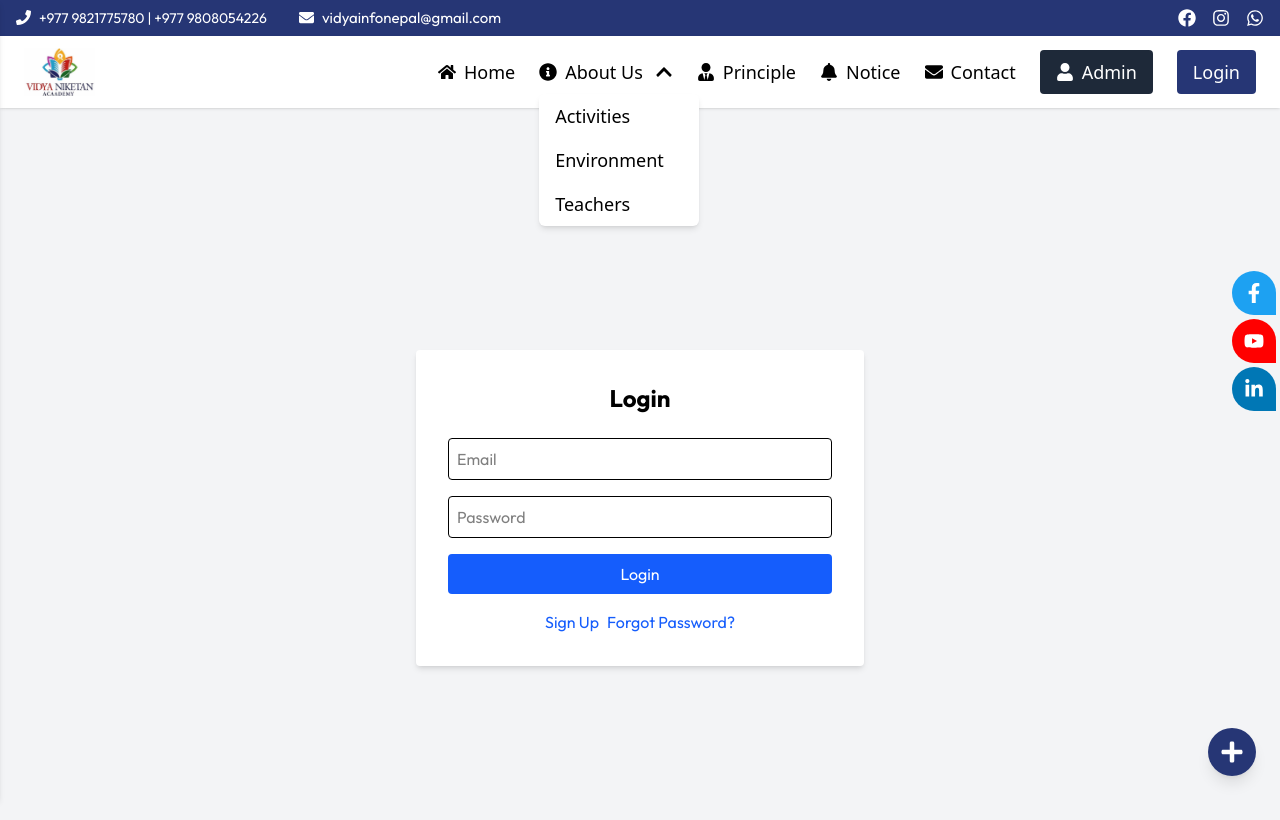
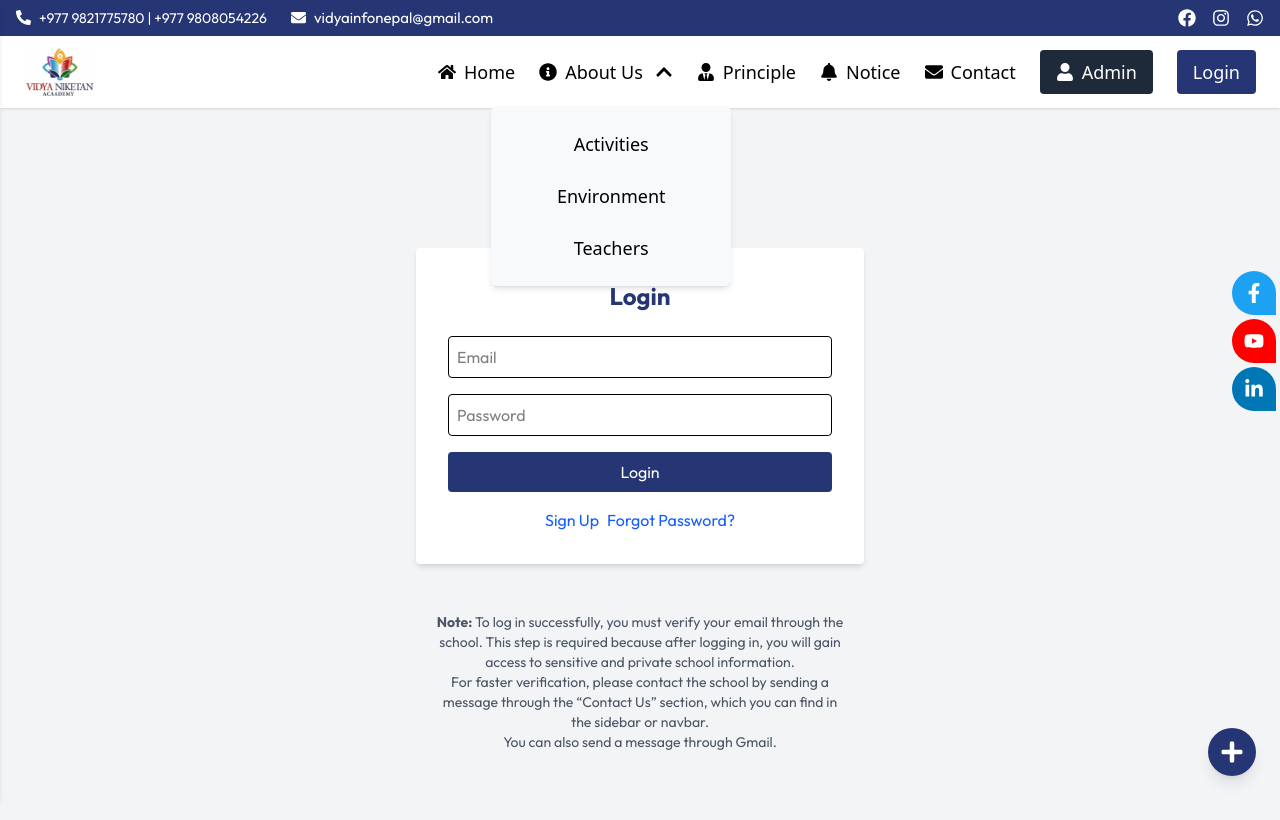
Before and after one commit to karukhusyalritesh-del/school, a React (Vite) app in the folder frontend/: page /login in a window 1280 px wide. Both pictures are taken after a click on the button "About Us". Shown: the top 820 px of the page. Built offline with nearby package versions, Linux system fonts and the light colour scheme; a web font is replaced by a local one.

Commit message:
cursor added

```diff
--- a/frontend/src/Components/ContactForm.jsx
+++ b/frontend/src/Components/ContactForm.jsx
@@ -213,7 +213,7 @@ const ContactUs = ({ isDarkMode }) => {
               {/* Submit Button */}
               <button
                 type="submit"
-                className={`w-full py-3 px-6 rounded-lg font-semibold transition-colors duration-300 focus:ring-2 focus:ring-blue-500 focus:ring-offset-2 ${
+                className={`w-full py-3 px-6 rounded-lg font-semibold transition-colors duration-300 focus:ring-2 focus:ring-blue-500 focus:ring-offset-2 cursor-pointer ${
                   isDarkMode ? "bg-red-500 hover:bg-red-600 text-white" : "bg-[#263675] hover:bg-blue-700 text-white"
                 }`}
               >
--- a/frontend/src/Components/MainNav.jsx
+++ b/frontend/src/Components/MainNav.jsx
@@ -25,7 +25,6 @@ const MainNav = ({ isDarkMode }) => {
     document.body.style.overflow = menuOpen ? "hidden" : "auto";
   }, [menuOpen]);
 
-  // ✅ helper to scroll or navigate
   const handleNav = (sectionId) => {
     if (location.pathname !== "/") {
       navigate("/", { state: { scrollTo: sectionId } });
@@ -58,12 +57,15 @@ const MainNav = ({ isDarkMode }) => {
             <FaHome /> Home
           </button>
         </li>
+
+        {/* About Us Dropdown */}
+       {/* About Us Dropdown */}
 <li className="relative">
   <button
-            onClick={() => setDropdownOpen(!dropdownOpen)}
     className={`flex items-center gap-2 cursor-pointer whitespace-nowrap ${
       isDarkMode ? "hover:text-gray-300" : "hover:text-[#263675]"
     }`}
+    onClick={() => setDropdownOpen(!dropdownOpen)}
   >
     <FaInfoCircle /> About Us
     <FaChevronDown
@@ -72,44 +74,52 @@ const MainNav = ({ isDarkMode }) => {
       }`}
     />
   </button>
-          {dropdownOpen && (
+
   <ul
-              className={`${
-                isDarkMode ? "bg-[#242250] text-white" : "bg-white text-black"
-              } absolute left-0 mt-2 w-40 shadow-md rounded-md`}
+    className={`absolute -left-12 mt-5 lg:pt-3 lg:pb-3 w-60 shadow-md rounded-md transition-all duration-300 overflow-hidden
+      ${isDarkMode ? "bg-[#242250] text-white" : "bg-[#f8f9fa] text-black"}
+      ${dropdownOpen ? "opacity-100 translate-y-0 scale-100" : "opacity-0 translate-y-5 scale-95 pointer-events-none"}
+      lg:mr-24
+    `}
   >
-<li>
+    <li className="w-full flex justify-center group">
+      <div className="w-52 mx-auto relative overflow-hidden rounded">
         <Link
           to="/activities"
-    className="block w-full text-left px-4 py-2 hover:bg-[#432323]"
+          className="block w-full text-center px-4 py-3 hover:bg-blue-200/50 hover:backdrop-blur-md rounded transition-all duration-300 transform group-hover:translate-x-[-8px] hover:text-[#263675]"
           onClick={() => setDropdownOpen(false)}
         >
           Activities
         </Link>
+      </div>
     </li>
-
-<li>
+    <li className="w-full flex justify-center group">
+      <div className="w-52 mx-auto relative overflow-hidden rounded">
         <Link
           to="/environment"
-    className="block w-full text-left px-4 py-2 hover:bg-[#432323]"
+          className="block w-full text-center px-4 py-3 hover:bg-blue-200/50 hover:backdrop-blur-md hover:text-[#263675] rounded transition-all duration-300 transform group-hover:translate-x-[-8px]"
           onClick={() => setDropdownOpen(false)}
         >
           Environment
         </Link>
+      </div>
     </li>
-<li>
+    <li className="w-full flex justify-center group">
+      <div className="w-52 mx-auto relative overflow-hidden rounded">
         <Link
           to="/teachers"
-    className="block w-full text-left px-4 py-2 hover:bg-[#432323]"
+          className="block w-full text-center px-4 py-3 hover:bg-blue-200/50 hover:backdrop-blur-md hover:text-[#263675] rounded transition-all duration-300 transform group-hover:translate-x-[-8px]"
           onClick={() => setDropdownOpen(false)}
         >
           Teachers
         </Link>
+      </div>
+    </li>
+  </ul>
 </li>
 
-            </ul>
-          )}
-        </li>
+
+        {/* Other Menu Items */}
         <li>
           <Link
             to="/principle"
@@ -137,6 +147,7 @@ const MainNav = ({ isDarkMode }) => {
             <FaBell /> Notice
           </button>
         </li>
+
         <li>
           <Link
             to="/contact"
@@ -149,43 +160,26 @@ const MainNav = ({ isDarkMode }) => {
         </li>
 
         <li>
-          <Link
-            to="/admin"
-            className="flex items-center gap-2 px-4 py-2 bg-gray-800 text-white rounded hover:bg-gray-900 transition"
-          >
+          <Link className="flex items-center gap-2 px-4 py-2 bg-gray-800 text-white rounded hover:bg-gray-900 transition" to="/admin">
             <FaUser /> Admin
           </Link>
         </li>
+
         <li>
-          <Link
-            to="/login"
-            className="flex items-center gap-2 px-4 py-2 bg-[#263675] text-white rounded hover:bg-blue-700 transition"
-          >
+          <Link className="flex items-center gap-2 px-4 py-2 bg-[#263675] text-white rounded hover:bg-blue-700 transition" to="/login">
             Login
           </Link>
         </li>
       </ul>
 
-      {/* Mobile Icon */}
+      {/* Mobile Menu Icon */}
       <button
         className="lg:hidden flex flex-col space-y-1 ml-auto"
         onClick={() => setMenuOpen(!menuOpen)}
       >
-        <span
-          className={`${
-            isDarkMode ? "bg-white" : "bg-black"
-          } block w-6 h-0.5`}
-        ></span>
-        <span
-          className={`${
-            isDarkMode ? "bg-white" : "bg-black"
-          } block w-6 h-0.5`}
-        ></span>
-        <span
-          className={`${
-            isDarkMode ? "bg-white" : "bg-black"
-          } block w-6 h-0.5`}
-        ></span>
+        <span className={`${isDarkMode ? "bg-white" : "bg-black"} block w-6 h-0.5`}></span>
+        <span className={`${isDarkMode ? "bg-white" : "bg-black"} block w-6 h-0.5`}></span>
+        <span className={`${isDarkMode ? "bg-white" : "bg-black"} block w-6 h-0.5`}></span>
       </button>
 
       {/* Mobile Sidebar */}
@@ -199,15 +193,10 @@ const MainNav = ({ isDarkMode }) => {
         <div className="flex items-center justify-between px-6 py-4 border-b">
           <img src={logo} alt="Logo" className="h-12 mix-blend-multiply" />
           <button onClick={() => setMenuOpen(false)}>
-            <FaTimes
-              className={`${
-                isDarkMode ? "text-white" : "text-black"
-              } text-xl`}
-            />
+            <FaTimes className={`${isDarkMode ? "text-white" : "text-black"} text-xl`} />
           </button>
         </div>
 
-        {/* Mobile Links */}
         <ul className="flex-1 flex flex-col justify-center items-start px-6 space-y-6 text-xl">
           <li>
             <button
@@ -220,6 +209,8 @@ const MainNav = ({ isDarkMode }) => {
               <FaHome /> Home
             </button>
           </li>
+
+          {/* Mobile Dropdown */}
           <li>
             <button
               onClick={() => setDropdownOpen(!dropdownOpen)}
@@ -232,6 +223,7 @@ const MainNav = ({ isDarkMode }) => {
                 }`}
               />
             </button>
+
             {dropdownOpen && (
               <ul className="mt-2 space-y-2 text-base pl-4">
                 <li>
@@ -240,6 +232,7 @@ const MainNav = ({ isDarkMode }) => {
                     onClick={() => {
                       handleNav("second-section");
                       setMenuOpen(false);
+                      setDropdownOpen(false);
                     }}
                   >
                     Activities
@@ -251,6 +244,7 @@ const MainNav = ({ isDarkMode }) => {
                     onClick={() => {
                       handleNav("aboutSection");
                       setMenuOpen(false);
+                      setDropdownOpen(false);
                     }}
                   >
                     Environment
@@ -262,6 +256,7 @@ const MainNav = ({ isDarkMode }) => {
                     onClick={() => {
                       handleNav("container-new");
                       setMenuOpen(false);
+                      setDropdownOpen(false);
                     }}
                   >
                     Teachers
@@ -270,6 +265,7 @@ const MainNav = ({ isDarkMode }) => {
               </ul>
             )}
           </li>
+
           <li>
             <Link
               to="/principle"
--- a/frontend/src/Components/PrincipleMssg.jsx
+++ b/frontend/src/Components/PrincipleMssg.jsx
@@ -37,7 +37,7 @@ const PrincipalMsg = ({ isDarkMode }) => {
               isDarkMode ? "text-white" : "text-[#263675]"
             }`}
           >
-            <FaGraduationCap className="mr-2.5 max-lg:text-2xl" /> Words From Principal
+            <FaGraduationCap className="mr-2.5 max-lg:text-2xl" /> Words From Founder
           </h2>
           <p
             className={`font-albert text-xl pt-8 pr-8 leading-relaxed max-lg:text-base max-lg:pt-4 max-lg:pr-0 max-lg:text-justify ${
@@ -45,7 +45,7 @@ const PrincipalMsg = ({ isDarkMode }) => {
             }`}
           >
             I hope you all had a wonderful break and are ready to dive into an exciting and productive new school
-            year. My name is Rundi Prasad Chaudhary, and I am honored to be your principal. First, I want to
+            year. My name is Rundi Prasad Chaudhary, and I am honored to be your founder. First, I want to
             extend a warm welcome to our new students and a welcome back to our returning ones. Each one of you is a
             valued member of our school community, and I am thrilled to see all the eager faces ready to learn and
             grow. Here at Vidya Niketan Academy, we believe in creating an environment where everyone feels safe,
--- a/frontend/src/Components/TeacherSlider.jsx
+++ b/frontend/src/Components/TeacherSlider.jsx
@@ -29,7 +29,7 @@ const sectionRef = useRef(null);
   const slides = [
     {
       name: "Devendra Yadav",
-      role: "Founder",
+      role: "Principle",
       description: "I am the founder of our school. As the founder, my role is to create a warm and inspiring environment where every child can learn, grow, and shine. I guide the vision of the school, support our teachers, and make sure every student feels valued and encouraged. My goal is to build a place where learning is joyful, dreams are nurtured, and every child can reach their full potential.",
       image: viceImg
     },
--- a/frontend/src/Components/TopNav.jsx
+++ b/frontend/src/Components/TopNav.jsx
@@ -1,5 +1,5 @@
 import React from "react";
-import { FaPhone, FaEnvelope, FaFacebook, FaInstagram, FaWhatsapp } from "react-icons/fa";
+import { FaPhoneAlt, FaEnvelope, FaFacebook, FaInstagram, FaWhatsapp } from "react-icons/fa"; // 👈 changed FaPhone → FaPhoneAlt
 import darkModeColors from "./DarkMode"; // import dark mode colors
 
 const FirstNavbar = ({ isDarkMode }) => {
@@ -8,9 +8,9 @@ const FirstNavbar = ({ isDarkMode }) => {
       <div className="flex justify-between items-center flex-nowrap">
 
         {/* Left Side */}
-        <div className="flex items-center space-x-2 sm:space-x-3 lg:space-x-8 text-[10px] sm:text-xs lg:text-[12px] flex-shrink-0">
+        <div className="flex items-center space-x-4 sm:space-x-3 lg:space-x-6 text-[10px] sm:text-xs lg:text-[12px] flex-shrink-0">
           <div className="flex items-center space-x-1 sm:space-x-2 whitespace-nowrap">
-            <FaPhone className="text-[12px] sm:text-sm lg:text-[15px]" />
+            <FaPhoneAlt className="text-[12px] sm:text-sm lg:text-[15px]" />
             <span className="text-[10px] sm:text-xs lg:text-[14px]">
               +977 9821775780 | +977 9808054226
             </span>
--- a/frontend/src/Pages/Notice.jsx
+++ b/frontend/src/Pages/Notice.jsx
@@ -10,14 +10,11 @@ const NoticePage = () => {
 
   const fetchNotices = async () => {
     try {
-      console.log('Fetching notices for frontend...');
       const res = await api.get("/notice/all");
-      console.log('Frontend notices:', res.data);
       const noticesData = Array.isArray(res.data) ? res.data : [];
       setNotices(noticesData);
       setLoading(false);
     } catch (err) {
-      console.error("Error fetching notices:", err);
       setNotices([]);
       setLoading(false);
     }
@@ -76,7 +73,7 @@ const NoticePage = () => {
               className={`px-4 py-2 rounded-full font-medium transition ${
                 activeCategory === category
                   ? "bg-[#263675] text-white"
-                  : "bg-white border border-gray-300 text-gray-700 hover:bg-blue-100"
+                  : "bg-white border border-gray-300 text-gray-700 hover:bg-blue-100 cursor-pointer"
               }`}
               onClick={() => setActiveCategory(category)}
             >
--- a/frontend/src/Pages/login.jsx
+++ b/frontend/src/Pages/login.jsx
@@ -1,4 +1,4 @@
-import React, { useState } from "react";
+import React, { useState, useEffect } from "react";
 import api from "../api/axios"; // 👈 import axios instance
 
 const AuthForm = () => {
@@ -6,12 +6,24 @@ const AuthForm = () => {
   const [isForgot, setIsForgot] = useState(false); // Forgot password form
   const [loading, setLoading] = useState(false);
   const [message, setMessage] = useState("");
+  const [isLoggedIn, setIsLoggedIn] = useState(false); // Track login status
+  const [userName, setUserName] = useState(""); // Store user name
 
   const [formData, setFormData] = useState({
     name: "",
     email: "",
     password: "",
   });
+
+  // Check if user is already logged in on component mount
+  useEffect(() => {
+    const token = localStorage.getItem("token");
+    const storedUserName = localStorage.getItem("userName");
+    if (token) {
+      setIsLoggedIn(true);
+      setUserName(storedUserName || "User");
+    }
+  }, []);
 
   const handleChange = (e) => {
     setFormData({ ...formData, [e.target.name]: e.target.value });
@@ -37,6 +49,9 @@ const AuthForm = () => {
         });
         setMessage("Login successful!");
         localStorage.setItem("token", res.data.token); // Save JWT
+        localStorage.setItem("userName", res.data.user.name); // Save user name
+        setIsLoggedIn(true);
+        setUserName(res.data.user.name);
       } else {
         // Signup
         const res = await api.post("/auth/signup", {
@@ -54,10 +69,66 @@ const AuthForm = () => {
     }
   };
 
+  const handleLogout = async () => {
+    try {
+      // Call logout API
+      await api.post("/auth/logout");
+
+      // Remove token and user data from localStorage
+      localStorage.removeItem("token");
+      localStorage.removeItem("userName");
+
+      // Reset states
+      setIsLoggedIn(false);
+      setUserName("");
+      setMessage("Logged out successfully!");
+
+      // Reset form
+      setFormData({
+        name: "",
+        email: "",
+        password: "",
+      });
+    } catch (err) {
+      setMessage(err.response?.data?.message || "Logout successful!");
+      // Even if API call fails, clear local storage
+      localStorage.removeItem("token");
+      localStorage.removeItem("userName");
+      setIsLoggedIn(false);
+      setUserName("");
+    }
+  };
+
+  // If user is logged in, show logout interface
+  if (isLoggedIn) {
+    return (
+      <div className="flex items-center justify-center min-h-screen bg-gray-100">
+        <div className="bg-white p-8 rounded shadow-md w-full max-w-md text-center">
+          <h2 className="text-2xl text-[#263675] font-bold mb-4">
+            Welcome, {userName}!
+          </h2>
+          <p className="text-gray-600 mb-6">You are successfully logged in.</p>
+
+          {message && (
+            <p className="mb-4 text-center text-sm text-green-500">{message}</p>
+          )}
+
+          <button
+            onClick={handleLogout}
+            className="w-full bg-red-600 text-white p-2 rounded hover:bg-red-700 transition cursor-pointer"
+          >
+            Logout
+          </button>
+        </div>
+      </div>
+    );
+  }
+
+  // Original login/signup form
   return (
-    <div className="flex items-center justify-center min-h-screen bg-gray-100">
+    <div className="flex flex-col items-center justify-center min-h-screen bg-gray-100">
       <div className="bg-white p-8 rounded shadow-md w-full max-w-md">
-        <h2 className="text-2xl font-bold mb-6 text-center">
+        <h2 className="text-2xl text-[#263675] font-bold mb-6 text-center">
           {isForgot ? "Forgot Password" : isLogin ? "Login" : "Sign Up"}
         </h2>
 
@@ -103,7 +174,7 @@ const AuthForm = () => {
           <button
             type="submit"
             disabled={loading}
-            className="w-full bg-blue-600 text-white p-2 rounded hover:bg-blue-700 transition"
+            className="w-full bg-[#263675] text-white p-2 rounded hover:bg-blue-700 transition cursor-pointer"
           >
             {loading
               ? "Please wait..."
@@ -119,7 +190,7 @@ const AuthForm = () => {
           {!isForgot && (
             <>
               <button
-                className="text-blue-600 hover:underline"
+                className="text-blue-600 hover:underline cursor-pointer"
                 onClick={() => setIsLogin(!isLogin)}
               >
                 {isLogin ? "Sign Up" : "Login"}
@@ -127,7 +198,7 @@ const AuthForm = () => {
 
               {isLogin && (
                 <button
-                  className="text-blue-600 hover:underline"
+                  className="text-blue-600 hover:underline cursor-pointer"
                   onClick={() => setIsForgot(true)}
                 >
                   Forgot Password?
@@ -138,7 +209,7 @@ const AuthForm = () => {
 
           {isForgot && (
             <button
-              className="text-blue-600 hover:underline"
+              className="text-blue-600 hover:underline cursor-pointer"
               onClick={() => setIsForgot(false)}
             >
               Back to Login
@@ -146,6 +217,15 @@ const AuthForm = () => {
           )}
         </div>
       </div>
+
+      {/* Footer Note */}
+      <div className="mt-8 p-4 max-w-md text-center text-gray-600 text-sm">
+        <p>
+  <strong>Note:</strong> To log in successfully, you must verify your email through the school. This step is required because after logging in, you will gain access to sensitive and private school information.<br/>
+  For faster verification, please contact the school by sending a message through the “Contact Us” section, which you can find in the sidebar or navbar.<br/>
+  You can also send a message through Gmail.
+</p>
+      </div>
     </div>
   );
 };
```
Also changed, not shown: frontend/src/Components/FloatingMenu.jsx (+4 -5 lines), frontend/src/Pages/adminLogin.jsx (+9 -10 lines). Lines whose indentation alone changed are shown as unchanged.
